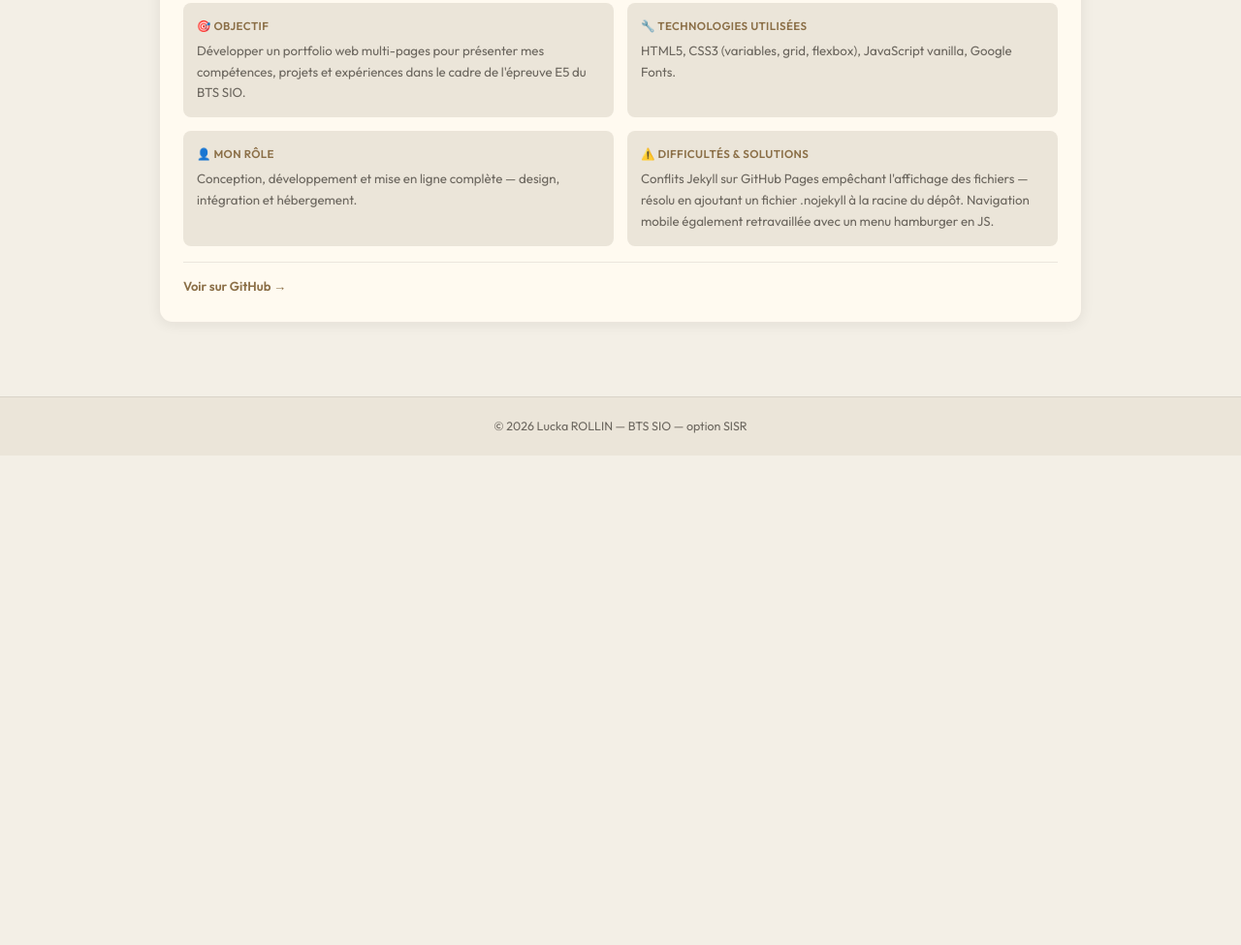
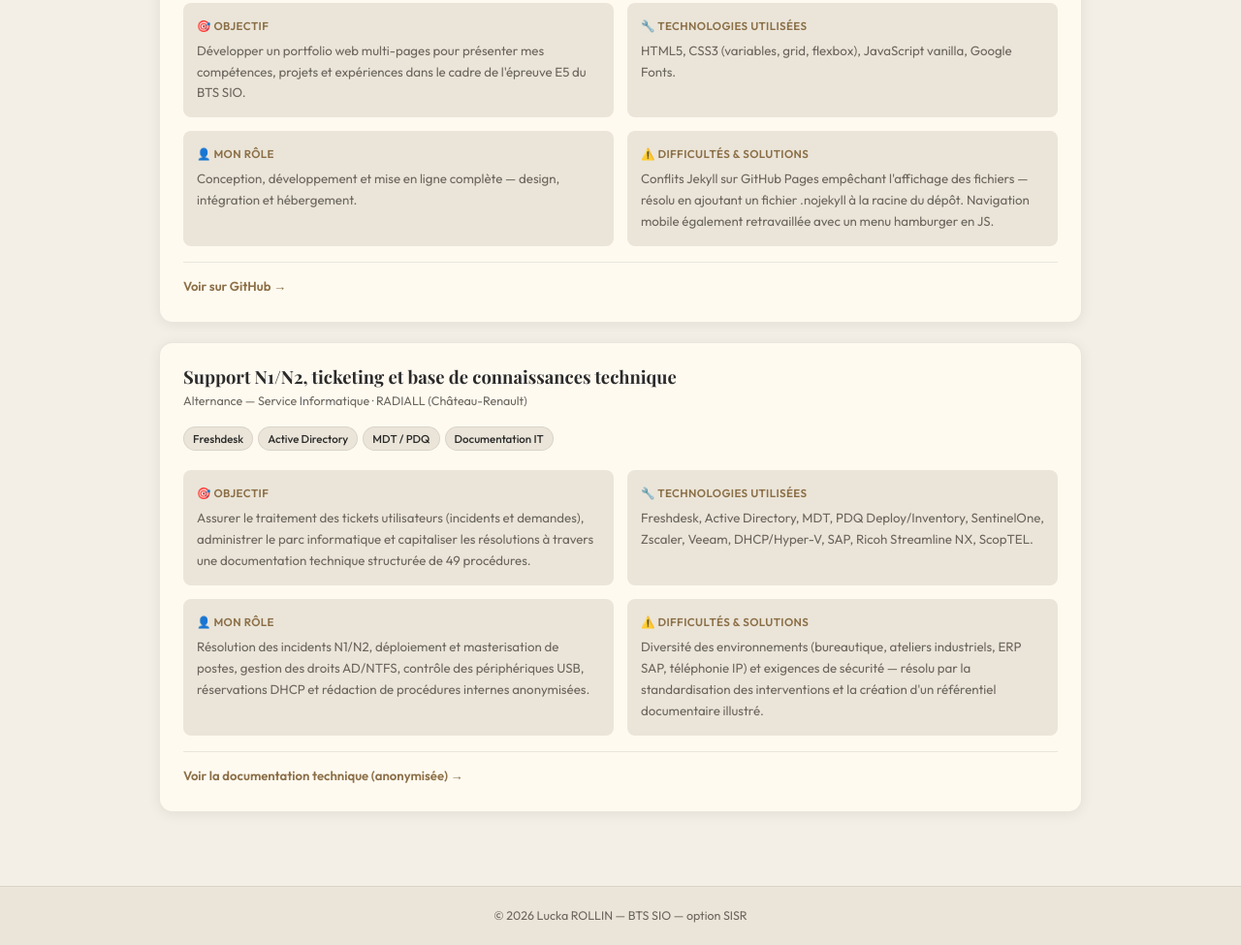
Before and after one commit to luckarollin/portfolio_E5, a plain HTML site: page vues/projets.html in a window 1280 px wide. Shown: the part 1257-2232 px from the top of the page at 97% size. Before the commit the page ends 1727 px from the top, so only its background shows below. Drawn offline with nearby package versions, Linux system fonts and the light colour scheme; a web font is replaced by a local one.

Commit message:
Update projets.html

```diff
--- a/vues/projets.html
+++ b/vues/projets.html
@@ -158,12 +158,43 @@
     <a class="pl" href="https://github.com/luckarollin/portfolio_E5">Voir sur GitHub →</a>
   </div>
 </div>
+<!-- PROJET 4 : ALTERNANCE RADIALL -->
+<div class="projet-card" data-public="true">
+  <div class="projet-head">
+    <div>
+      <h3>Support N1/N2, ticketing et base de connaissances technique</h3>
+      <p class="projet-context">Alternance — Service Informatique · RADIALL (Château-Renault)</p>
+    </div>
+    <div class="tags">
+      <span class="tag">Freshdesk</span>
+      <span class="tag">Active Directory</span>
+      <span class="tag">MDT / PDQ</span>
+      <span class="tag">Documentation IT</span>
+    </div>
+  </div>
 
-<!-- PROJET CONFIDENTIEL -->
-<div class="projet-card locked" data-public="false" style="display:none">
-  <span class="badge">🔒 Confidentiel</span>
-  <h3>Projet confidentiel (stage)</h3>
-  <p>Projet réalisé en stage — accès réservé aux recruteurs.</p>
+  <div class="projet-grid">
+    <div class="projet-bloc">
+      <span class="bloc-label">🎯 Objectif</span>
+      <p>Assurer le traitement des tickets utilisateurs (incidents et demandes), administrer le parc informatique et capitaliser les résolutions à travers une documentation technique structurée de 49 procédures.</p>
+    </div>
+    <div class="projet-bloc">
+      <span class="bloc-label">🔧 Technologies utilisées</span>
+      <p>Freshdesk, Active Directory, MDT, PDQ Deploy/Inventory, SentinelOne, Zscaler, Veeam, DHCP/Hyper-V, SAP, Ricoh Streamline NX, ScopTEL.</p>
+    </div>
+    <div class="projet-bloc">
+      <span class="bloc-label">👤 Mon rôle</span>
+      <p>Résolution des incidents N1/N2, déploiement et masterisation de postes, gestion des droits AD/NTFS, contrôle des périphériques USB, réservations DHCP et rédaction de procédures internes anonymisées.</p>
+    </div>
+    <div class="projet-bloc">
+      <span class="bloc-label">⚠️ Difficultés &amp; solutions</span>
+      <p>Diversité des environnements (bureautique, ateliers industriels, ERP SAP, téléphonie IP) et exigences de sécurité — résolu par la standardisation des interventions et la création d'un référentiel documentaire illustré.</p>
+    </div>
+  </div>
+
+  <div class="projet-footer">
+    <a class="pl" href="../Documentation_Alternance_Anonymisee.pdf" target="_blank">Voir la documentation technique (anonymisée) →</a>
+  </div>
 </div>
 
 </div>
```
